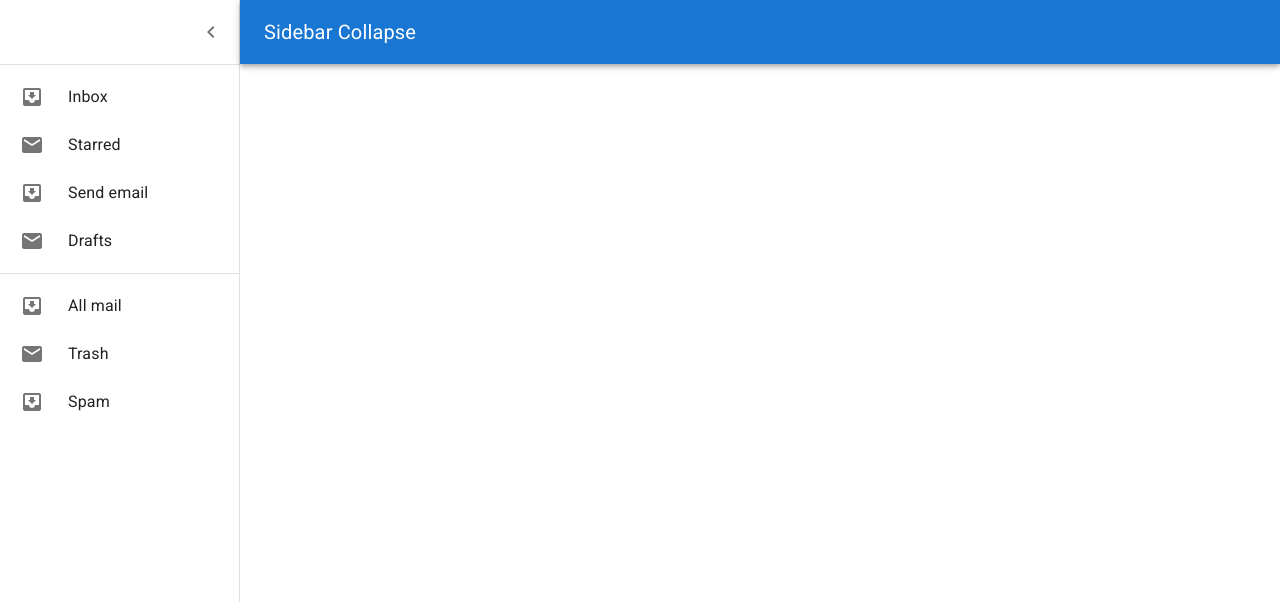
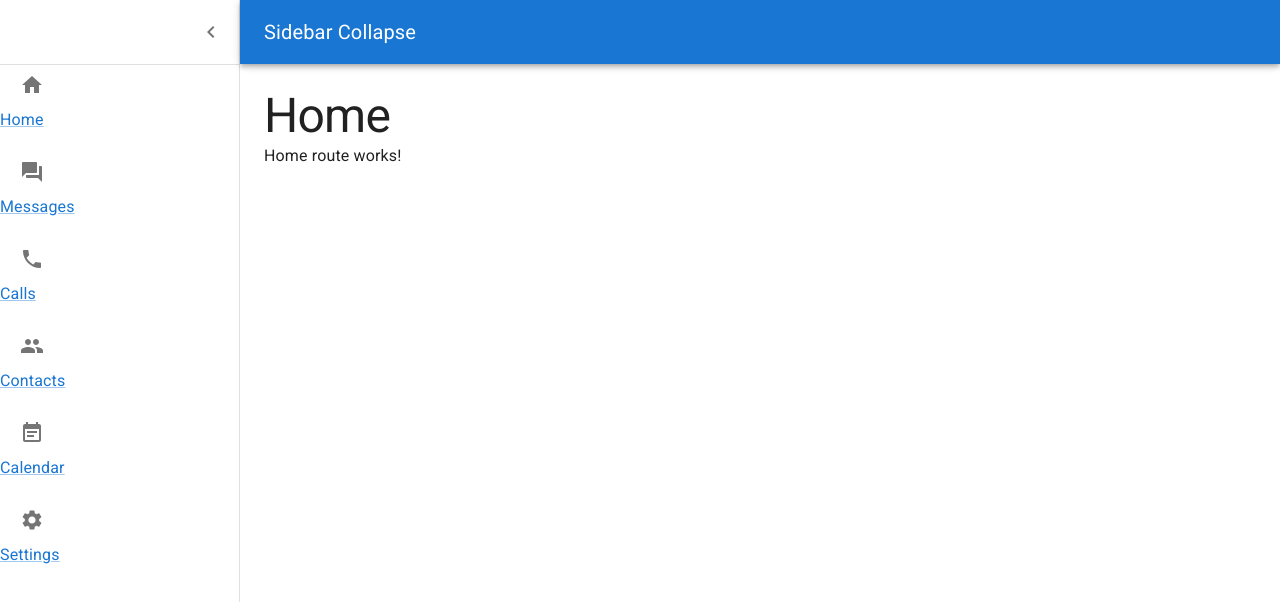
Before and after one commit to atwright147/contacts-react-mui, a React (Vite) app: page / in a window 1280 px wide. Both pictures are taken after a click on the button 32 px from the left and 32 px from the top of the page. Shown: the top 602 px of the page. Built offline with nearby package versions, Linux system fonts and the light colour scheme.

Commit message:
set up routes

```diff
--- a/package.json
+++ b/package.json
@@ -7,7 +7,8 @@
     "dev": "vite",
     "build": "tsc && vite build",
     "lint": "eslint . --ext ts,tsx --report-unused-disable-directives --max-warnings 0",
-    "preview": "vite preview"
+    "preview": "vite preview",
+    "typecheck": "tsc --noEmit"
   },
   "dependencies": {
     "@emotion/react": "^11.11.1",
--- a/src/components/Team.tsx
+++ /dev/null
@@ -1,10 +0,0 @@
-import { Typography } from '@mui/material';
-
-export default function Root() {
-  return (
-    <>
-      <Typography variant="h1">Team</Typography>
-      <Typography>This is the teams page</Typography>
-    </>
-  );
-}
--- /dev/null
+++ b/src/routes/Calendar.tsx
@@ -0,0 +1,10 @@
+import { Typography } from '@mui/material';
+
+export function Calendar() {
+  return (
+    <>
+      <Typography variant="h1">Calendar</Typography>
+      <Typography>Calendar route works!</Typography>
+    </>
+  );
+}
--- /dev/null
+++ b/src/routes/Calls.tsx
@@ -0,0 +1,10 @@
+import { Typography } from '@mui/material';
+
+export function Calls() {
+  return (
+    <>
+      <Typography variant="h1">Calls</Typography>
+      <Typography>Calls route works!</Typography>
+    </>
+  );
+}
--- /dev/null
+++ b/src/routes/Contacts.tsx
@@ -0,0 +1,10 @@
+import { Typography } from '@mui/material';
+
+export function Contacts() {
+  return (
+    <>
+      <Typography variant="h1">Contacts</Typography>
+      <Typography>Contacts route works!</Typography>
+    </>
+  );
+}
--- a/src/components/ErrorPage.tsx
+++ b/src/routes/ErrorPage.tsx
@@ -1,6 +1,6 @@
 import { useRouteError } from "react-router-dom";
 
-export default function ErrorPage() {
+export function ErrorPage() {
   const error = useRouteError();
   console.error(error);
 
--- /dev/null
+++ b/src/routes/Home.tsx
@@ -0,0 +1,10 @@
+import { Typography } from '@mui/material';
+
+export function Home() {
+  return (
+    <>
+      <Typography variant="h1">Home</Typography>
+      <Typography>Home route works!</Typography>
+    </>
+  );
+}
--- /dev/null
+++ b/src/routes/Messages.tsx
@@ -0,0 +1,10 @@
+import { Typography } from '@mui/material';
+
+export function Messages() {
+  return (
+    <>
+      <Typography variant="h1">Messages</Typography>
+      <Typography>Messages route works!</Typography>
+    </>
+  );
+}
--- a/src/components/Root.tsx
+++ b/src/routes/Root.tsx
@@ -1,24 +1,32 @@
 import { useState } from 'react';
 import { styled, useTheme, Theme, CSSObject } from '@mui/material/styles';
+import {
+  Link as RouterLink,
+  Outlet,
+} from 'react-router-dom';
 import Box from '@mui/material/Box';
 import MuiDrawer from '@mui/material/Drawer';
 import MuiAppBar, { AppBarProps as MuiAppBarProps } from '@mui/material/AppBar';
 import Toolbar from '@mui/material/Toolbar';
 import List from '@mui/material/List';
+import Link from '@mui/material/Link';
 import CssBaseline from '@mui/material/CssBaseline';
 import Typography from '@mui/material/Typography';
 import Divider from '@mui/material/Divider';
 import IconButton from '@mui/material/IconButton';
+import ListItem from '@mui/material/ListItem';
+import ListItemIcon from '@mui/material/ListItemIcon';
+import ListItemText from '@mui/material/ListItemText';
+
 import MenuIcon from '@mui/icons-material/Menu';
+import HomeIcon from '@mui/icons-material/Home';
+import ForumIcon from '@mui/icons-material/Forum';
+import PhoneIcon from '@mui/icons-material/Phone';
+import GroupIcon from '@mui/icons-material/Group';
+import EventNoteIcon from '@mui/icons-material/EventNote';
+import SettingsIcon from '@mui/icons-material/Settings';
 import ChevronLeftIcon from '@mui/icons-material/ChevronLeft';
 import ChevronRightIcon from '@mui/icons-material/ChevronRight';
-import ListItem from '@mui/material/ListItem';
-import ListItemButton from '@mui/material/ListItemButton';
-import ListItemIcon from '@mui/material/ListItemIcon';
-import ListItemText from '@mui/material/ListItemText';
-import InboxIcon from '@mui/icons-material/MoveToInbox';
-import MailIcon from '@mui/icons-material/Mail';
-import { Outlet } from 'react-router-dom';
 
 const drawerWidth = 240;
 
@@ -89,7 +97,40 @@ const Drawer = styled(MuiDrawer, { shouldForwardProp: (prop) => prop !== 'open'
   }),
 }));
 
-export default function Root(): JSX.Element {
+const links = [
+  {
+    text: 'Home',
+    icon: <HomeIcon />,
+    path: '/'
+  },
+  {
+    text: 'Messages',
+    icon: <ForumIcon />,
+    path: '/messages'
+  },
+  {
+    text: 'Calls',
+    icon: <PhoneIcon />,
+    path: '/calls'
+  },
+  {
+    text: 'Contacts',
+    icon: <GroupIcon />,
+    path: '/contacts'
+  },
+  {
+    text: 'Calendar',
+    icon: <EventNoteIcon />,
+    path: '/calendar'
+  },
+  {
+    text: 'Settings',
+    icon: <SettingsIcon />,
+    path: '/settings'
+  },
+]
+
+export function Root(): JSX.Element {
   const theme = useTheme();
   const [open, setOpen] = useState(false);
 
@@ -138,9 +179,11 @@ export default function Root(): JSX.Element {
         <Divider />
 
         <List>
-          {['Inbox', 'Starred', 'Send email', 'Drafts'].map((text, index) => (
-            <ListItem key={text} disablePadding sx={{ display: 'block' }}>
-              <ListItemButton
+          {links.map((link) => (
+            <ListItem key={link.text} disablePadding sx={{ display: 'block' }}>
+              <Link
+                component={RouterLink}
+                to={link.path}
                 sx={{
                   minHeight: 48,
                   justifyContent: open ? 'initial' : 'center',
@@ -154,37 +197,10 @@ export default function Root(): JSX.Element {
                     justifyContent: 'center',
                   }}
                 >
-                  {index % 2 === 0 ? <InboxIcon /> : <MailIcon />}
+                  {link.icon}
                 </ListItemIcon>
-                <ListItemText primary={text} sx={{ opacity: open ? 1 : 0 }} />
-              </ListItemButton>
-            </ListItem>
-          ))}
-        </List>
-
-        <Divider />
-
-        <List>
-          {['All mail', 'Trash', 'Spam'].map((text, index) => (
-            <ListItem key={text} disablePadding sx={{ display: 'block' }}>
-              <ListItemButton
-                sx={{
-                  minHeight: 48,
-                  justifyContent: open ? 'initial' : 'center',
-                  px: 2.5,
-                }}
-              >
-                <ListItemIcon
-                  sx={{
-                    minWidth: 0,
-                    mr: open ? 3 : 'auto',
-                    justifyContent: 'center',
-                  }}
-                >
-                  {index % 2 === 0 ? <InboxIcon /> : <MailIcon />}
-                </ListItemIcon>
-                <ListItemText primary={text} sx={{ opacity: open ? 1 : 0 }} />
-              </ListItemButton>
+                <ListItemText primary={link.text} sx={{ opacity: open ? 1 : 0 }} />
+              </Link>
             </ListItem>
           ))}
         </List>
--- /dev/null
+++ b/src/routes/Settings.tsx
@@ -0,0 +1,10 @@
+import { Typography } from '@mui/material';
+
+export function Settings() {
+  return (
+    <>
+      <Typography variant="h1">Settings</Typography>
+      <Typography>Settings route works!</Typography>
+    </>
+  );
+}
```
Also changed, not shown: src/main.tsx (+30 -7 lines).
